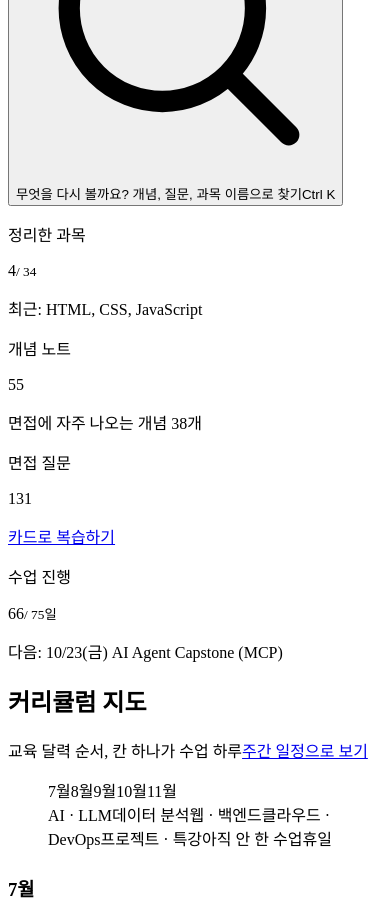
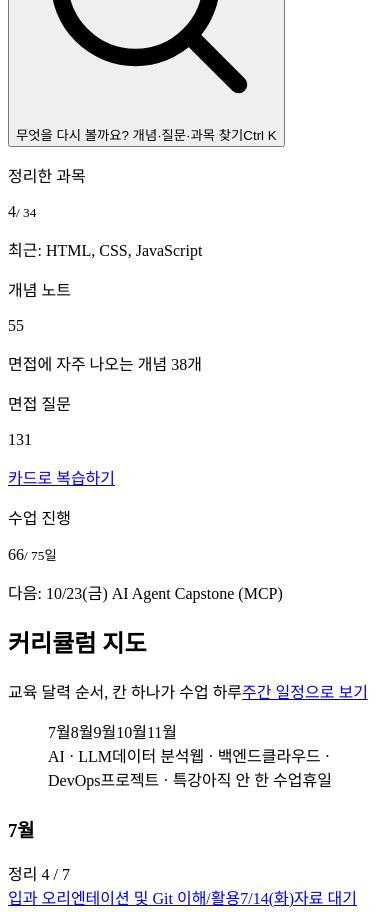
Before and after one commit to minjeoong/study-book, a React (Vite) app: page / in a window 390 px wide. Shown: the part 3400-4312 px from the top of the page. Built offline with nearby package versions, Linux system fonts and the light colour scheme; the HTML template or start-up script is replaced by a standard one; a web font is replaced by a local one.

Commit message:
fix: 모바일 검색창 글자 잘림, 패널 제목 줄바꿈 정리
Co-Authored-By: Claude Opus 5.5 <noreply@anthropic.com>
Claude-Session: https://claude.ai/code/session_019Ze6Ssya1QHnu55zeaP4EW

```diff
--- a/src/pages/Home.tsx
+++ b/src/pages/Home.tsx
@@ -232,7 +232,7 @@ export function Home({ onSearch }: { onSearch: () => void }) {
         </p>
         <button className="big-search" onClick={onSearch}>
           <Icon name="search" />
-          <span>무엇을 다시 볼까요? 개념, 질문, 과목 이름으로 찾기</span>
+          <span>무엇을 다시 볼까요? 개념·질문·과목 찾기</span>
           <span className="kbd">Ctrl K</span>
         </button>
       </header>
--- a/src/styles.css
+++ b/src/styles.css
@@ -340,8 +340,8 @@ input { font: inherit; color: inherit; }
   min-width: 0;
 }
 .panel--white { background: var(--ground); border: 1px solid var(--border); }
-.panel__head { display: flex; align-items: baseline; gap: 10px; margin-bottom: 14px; }
-.panel__title { font-size: 15px; font-weight: 600; }
+.panel__head { display: flex; flex-wrap: wrap; align-items: baseline; gap: 4px 10px; margin-bottom: 14px; }
+.panel__title { font-size: 15px; font-weight: 600; white-space: nowrap; }
 .panel__count { font-size: 12px; color: var(--muted); }
 .panel__link { margin-left: auto; font-size: 13px; color: var(--muted); white-space: nowrap; }
 .panel__link:hover { color: var(--text); }
```
